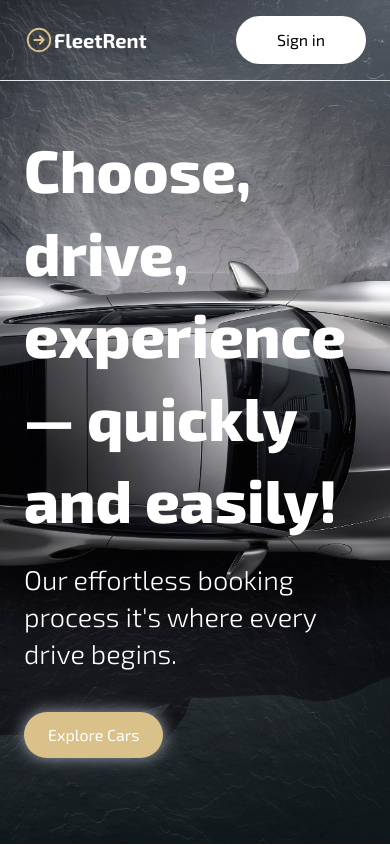
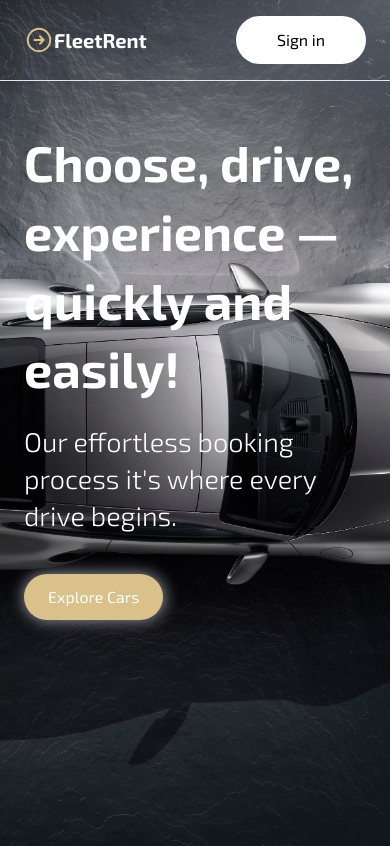
Before and after one commit to P-Rut/FleetRent_Concept, a Next.js app: page / in a window 390 px wide. Shown: the top 846 px of the page. Built offline with nearby package versions, Linux system fonts and the light colour scheme; no server answers.

Commit message:
Fix mobile desing bug

```diff
--- a/components/Hero.tsx
+++ b/components/Hero.tsx
@@ -11,9 +11,9 @@ const Hero = () => {
     }
   }
   return (
-    <div className="flex xl:flex-row flex-col gap-5 relative z-0 h-screen bg-center bg-photo bg-cover">
+    <div className="flex xl:flex-row flex-col gap-5 relative z-0 h-[850px] bg-center bg-photo bg-cover">
       <div className="pt-32 flex-1 xl:flex-none xl:w-2/4 md:flex-none md:w-3/5  sm:px-16 px-6 leading-snug ">
-        <h1 className="xl:text-[72px] sm:text-[64px] md:text-[60px] text-[60px]  font-extrabold text-white">
+        <h1 className="xl:text-[72px] sm:text-[60px] md:text-[60px] text-[50px] leading-snug font-bold text-white">
           Choose, drive, experience — quickly and easily!
         </h1>
         <p className="text-[27px] text-white font-light mt-5">
```
